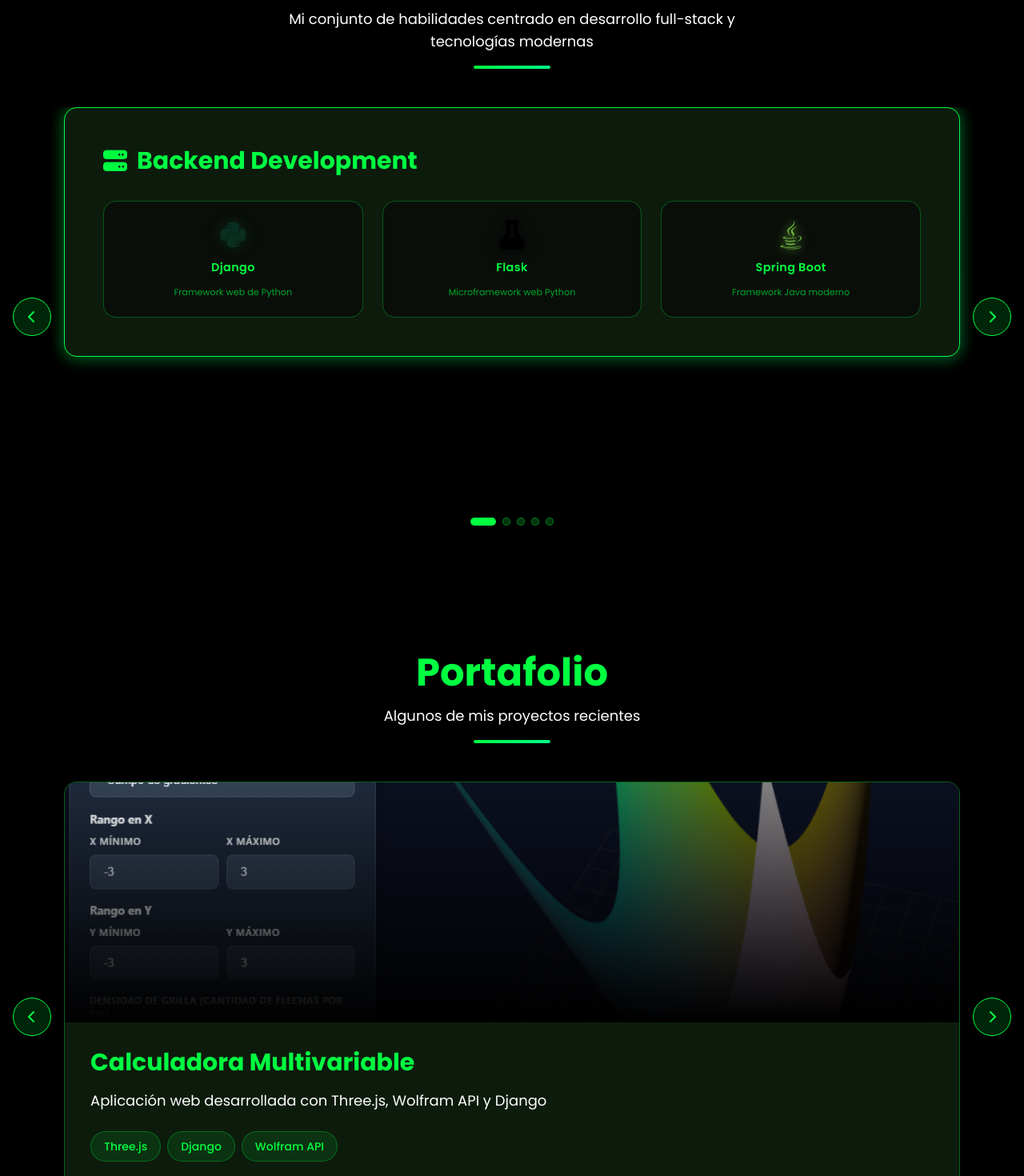
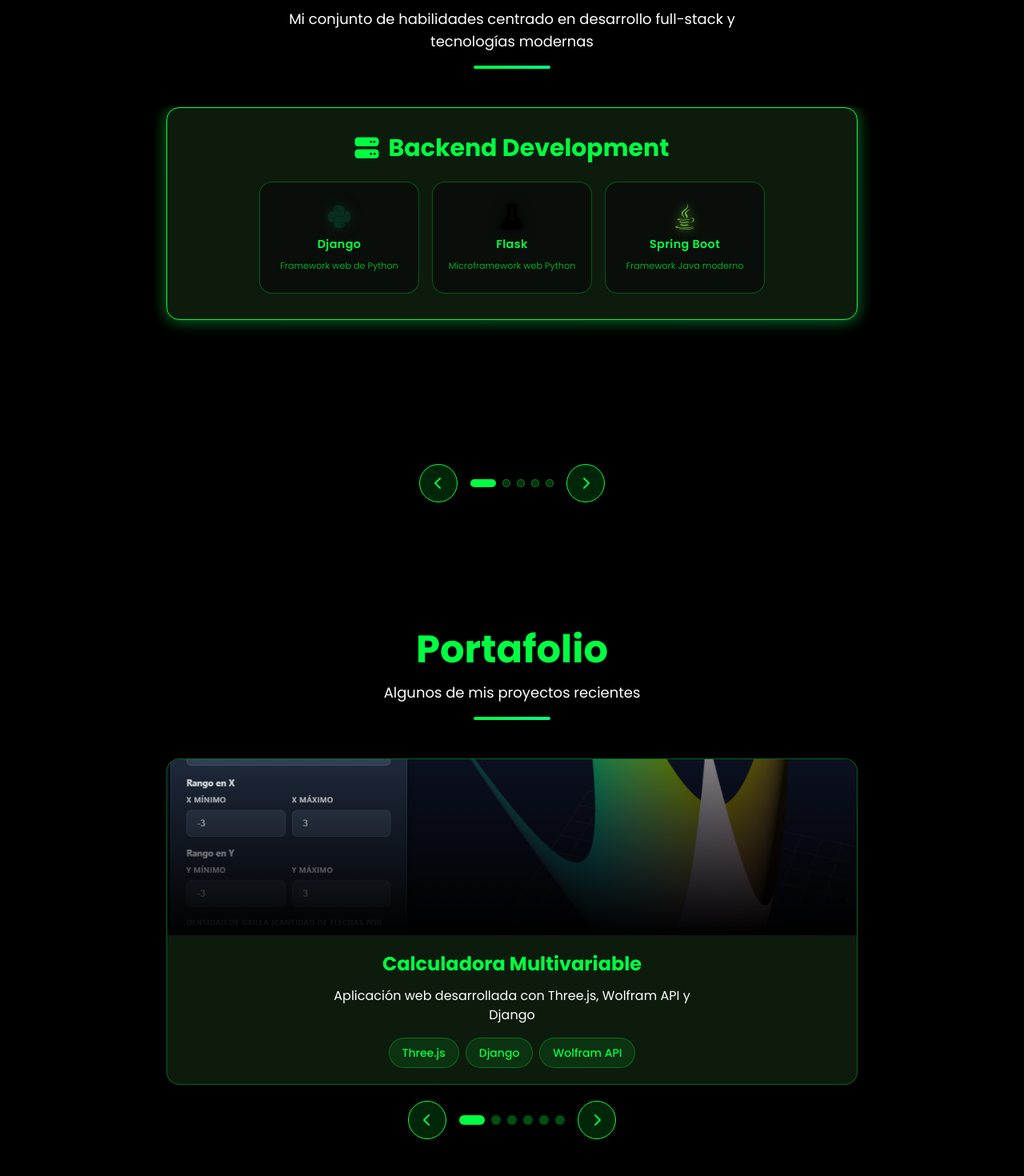
Before and after one commit to edben110/Portfolio-Next, a Next.js app: page / in a window 1280 px wide. Shown: the part 1580-3050 px from the top of the page at 80% size. Built offline with nearby package versions, Linux system fonts and the light colour scheme.

Commit message:
feat: dynamic sizes

```diff
--- a/components/Portfolio.tsx
+++ b/components/Portfolio.tsx
@@ -78,7 +78,7 @@
         </div>
 
         {/* Portfolio Carousel */}
-        <div className="relative max-w-6xl mx-auto">
+        <div className="relative max-w-xs sm:max-w-md md:max-w-2xl lg:max-w-3xl xl:max-w-4xl mx-auto">
           <div className="overflow-hidden">
             <div
               className="transition-transform duration-500 ease-in-out"
@@ -86,16 +86,16 @@
             >
               <div className="flex">
                 {projects.map((project, idx) => (
-                  <div key={idx} className="w-full flex-shrink-0 px-4">
+                  <div key={idx} className="w-full flex-shrink-0 px-2 sm:px-4">
                     <div
                       className={`bg-[#0d1b0d] border border-[rgba(0,255,65,0.3)] rounded-2xl overflow-hidden
                                 transition-all duration-300 hover:shadow-[0_15px_40px_rgba(0,255,65,0.3)]
-                                hover:border-[#00ff41] hover:-translate-y-[10px] group
+                                hover:border-[#00ff41] hover:-translate-y-[10px] group mx-auto
                                 ${project.hasLink ? 'cursor-pointer' : ''}`}
                       onClick={() => project.hasLink && window.open(project.link, '_blank')}
                     >
                       {/* Project Image */}
-                      <div className="relative h-[200px] sm:h-[240px] md:h-[280px] lg:h-[300px] overflow-hidden">
+                      <div className="relative h-[160px] sm:h-[180px] md:h-[200px] lg:h-[220px] overflow-hidden">
                         <Image
                           src={project.image}
                           alt={project.title}
@@ -106,14 +106,14 @@
                       </div>
 
                       {/* Project Content */}
-                      <div className="p-6 md:p-8">
-                        <h3 className="text-xl sm:text-2xl md:text-3xl font-bold text-[#00ff41] mb-4">
+                      <div className="p-4 md:p-5 text-center">
+                        <h3 className="text-lg sm:text-xl md:text-2xl font-bold text-[#00ff41] mb-3">
                           {project.title}
                         </h3>
-                        <p className="text-base md:text-lg text-white mb-6 leading-relaxed text-justify">{project.description}</p>
+                        <p className="text-sm md:text-base text-white mb-4 leading-relaxed text-center max-w-md mx-auto">{project.description}</p>
 
                         {/* Tags */}
-                        <div className="flex flex-wrap gap-2">
+                        <div className="flex flex-wrap gap-2 justify-center">
                           {project.tags.map((tag, tagIdx) => (
                             <span
                               key={tagIdx}
@@ -124,12 +124,6 @@
                             </span>
                           ))}
                         </div>
-
-                        {!project.hasLink && (
-                          <p className="text-sm text-white/80 mt-4 italic">
-                            Link pendiente
-                          </p>
-                        )}
                       </div>
                     </div>
                   </div>
@@ -139,31 +133,20 @@
           </div>
 
           {/* Navigation Buttons */}
+          <div className="flex justify-center items-center gap-4 mt-5">
             <button
               onClick={prevSlide}
-            className="absolute left-0 top-1/2 -translate-y-1/2 -translate-x-2 sm:-translate-x-4 md:-translate-x-12
-                     bg-[rgba(0,255,65,0.15)] hover:bg-[rgba(0,255,65,0.3)] border border-[#00ff41]
-                     rounded-full w-10 h-10 sm:w-12 sm:h-12 flex items-center justify-center text-[#00ff41]
+              className="bg-[rgba(0,255,65,0.15)] hover:bg-[rgba(0,255,65,0.3)] border border-[#00ff41]
+                       rounded-full w-12 h-12 flex items-center justify-center text-[#00ff41]
                        transition-all duration-300 hover:scale-110 hover:shadow-[0_0_15px_rgba(0,255,65,0.4)]
-                     active:scale-95 z-10"
+                       active:scale-95"
               aria-label="Proyecto anterior"
             >
-            <i className="fas fa-chevron-left text-sm sm:text-base"></i>
-          </button>
-          <button
-            onClick={nextSlide}
-            className="absolute right-0 top-1/2 -translate-y-1/2 translate-x-2 sm:translate-x-4 md:translate-x-12
-                     bg-[rgba(0,255,65,0.15)] hover:bg-[rgba(0,255,65,0.3)] border border-[#00ff41]
-                     rounded-full w-10 h-10 sm:w-12 sm:h-12 flex items-center justify-center text-[#00ff41]
-                     transition-all duration-300 hover:scale-110 hover:shadow-[0_0_15px_rgba(0,255,65,0.4)]
-                     active:scale-95 z-10"
-            aria-label="Próximo proyecto"
-          >
-            <i className="fas fa-chevron-right text-sm sm:text-base"></i>
+              <i className="fas fa-chevron-left"></i>
             </button>
 
             {/* Indicators */}
-          <div className="flex justify-center gap-2 mt-8">
+            <div className="flex justify-center gap-2">
             {projects.map((_, idx) => (
               <button
                 key={idx}
@@ -175,8 +158,18 @@
                 }`}
                 aria-label={`Ir a proyecto ${idx + 1}`}
               ></button>
-            ))}
-          </div>
+            ))}            </div>
+
+            <button
+              onClick={nextSlide}
+              className="bg-[rgba(0,255,65,0.15)] hover:bg-[rgba(0,255,65,0.3)] border border-[#00ff41]
+                       rounded-full w-12 h-12 flex items-center justify-center text-[#00ff41]
+                       transition-all duration-300 hover:scale-110 hover:shadow-[0_0_15px_rgba(0,255,65,0.4)]
+                       active:scale-95"
+              aria-label="Próximo proyecto"
+            >
+              <i className="fas fa-chevron-right"></i>
+            </button>          </div>
         </div>
       </div>
     </section>
--- a/components/Skills.tsx
+++ b/components/Skills.tsx
@@ -139,38 +139,46 @@
         </div>
 
         {/* Skills Carousel */}
-        <div className="relative max-w-6xl mx-auto">
+        <div className="relative max-w-xs sm:max-w-md md:max-w-2xl lg:max-w-3xl xl:max-w-4xl mx-auto">
           <div className="overflow-hidden">
             <div
               className="transition-transform duration-500 ease-in-out"
               style={{ transform: `translateX(-${currentIndex * 100}%)` }}
             >
               <div className="flex">
-                {skillCategories.map((category, idx) => (
+                {skillCategories.map((category, idx) => {
+                  const skillCount = category.skills.length;
+                  const containerWidth =
+                    skillCount === 1 ? 'max-w-[280px]' :
+                    skillCount === 2 ? 'max-w-[500px]' :
+                    'max-w-full';
+
+                  return (
                   <div key={idx} className="w-full flex-shrink-0 px-2 sm:px-4">
-                    <div className="bg-[#0d1b0d] border border-[#00ff41] rounded-2xl p-6 sm:p-8 md:p-10 lg:p-12
+                    <div className={`bg-[#0d1b0d] border border-[#00ff41] rounded-2xl p-4 sm:p-5 md:p-6 lg:p-8
                                   shadow-[0_4px_20px_rgba(0,255,65,0.15)] hover:shadow-[0_8px_30px_rgba(0,255,65,0.25)]
-                                  transition-all duration-300 hover:-translate-y-[5px] relative">
+                                  transition-all duration-300 hover:-translate-y-[5px] relative mx-auto ${containerWidth}`}>
 
                       {/* Gradient glow effect */}
                       <div className="absolute -inset-[2px] bg-gradient-to-br from-[#00ff41] to-[#00ff88]
                                     rounded-2xl opacity-30 blur-[10px] -z-10" />
 
-                      <h3 className="text-xl sm:text-2xl md:text-3xl font-bold text-[#00ff41] mb-6 md:mb-8 flex items-center gap-3">
+                      <h3 className="text-xl sm:text-2xl md:text-3xl font-bold text-[#00ff41] mb-4 md:mb-6 flex items-center justify-center gap-3">
                         <i className={`fas ${category.icon}`}></i>
                         {category.title}
                       </h3>
-                      <div className="grid grid-cols-1 sm:grid-cols-2 lg:grid-cols-3 gap-4 md:gap-6">
+                      <div className="flex flex-wrap justify-center gap-3 md:gap-4 w-full">
                         {category.skills.map((skill, skillIdx) => (
                           <div
                             key={skillIdx}
-                            className="bg-[#0a0e0a] border border-[rgba(0,255,65,0.3)] rounded-xl sm:rounded-2xl p-4 sm:p-6
+                            className="bg-[#0a0e0a] border border-[rgba(0,255,65,0.3)] rounded-xl sm:rounded-2xl p-3 sm:p-4
                                      hover:border-[#00ff41] hover:bg-[#132613] transition-all duration-300
-                                     hover:-translate-y-2 hover:shadow-[0_8px_25px_rgba(0,255,65,0.3)] group"
+                                     hover:-translate-y-2 hover:shadow-[0_8px_25px_rgba(0,255,65,0.3)] group
+                                     w-full max-w-[200px] h-[140px] flex items-center justify-center"
                           >
-                            <div className="flex flex-col items-center text-center space-y-2 sm:space-y-3">
+                            <div className="flex flex-col items-center text-center space-y-2">
                               <i
-                                className={`${skill.icon} text-[1.85rem] sm:text-[2.25rem] transition-all duration-300
+                                className={`${skill.icon} text-[1.65rem] sm:text-[2rem] transition-all duration-300
                                          group-hover:scale-110`}
                                 style={{
                                   color: skill.color,
@@ -187,37 +195,27 @@
                       </div>
                     </div>
                   </div>
-                ))}
+                  );
+                })}
               </div>
             </div>
           </div>
 
           {/* Navigation Buttons */}
+          <div className="flex justify-center items-center gap-4 mt-4 sm:mt-5 md:mt-6">
             <button
               onClick={prevSlide}
-            className="absolute left-0 top-1/2 -translate-y-1/2 -translate-x-2 sm:-translate-x-4 md:-translate-x-12
-                     bg-[rgba(0,255,65,0.15)] hover:bg-[rgba(0,255,65,0.3)] border border-[#00ff41]
-                     rounded-full w-10 h-10 sm:w-12 sm:h-12 flex items-center justify-center text-[#00ff41]
+              className="bg-[rgba(0,255,65,0.15)] hover:bg-[rgba(0,255,65,0.3)] border border-[#00ff41]
+                       rounded-full w-12 h-12 flex items-center justify-center text-[#00ff41]
                        transition-all duration-300 hover:scale-110 hover:shadow-[0_0_15px_rgba(0,255,65,0.4)]
-                     active:scale-95 z-10"
+                       active:scale-95"
               aria-label="Habilidad anterior"
             >
-            <i className="fas fa-chevron-left text-sm sm:text-base"></i>
-          </button>
-          <button
-            onClick={nextSlide}
-            className="absolute right-0 top-1/2 -translate-y-1/2 translate-x-2 sm:translate-x-4 md:translate-x-12
-                     bg-[rgba(0,255,65,0.15)] hover:bg-[rgba(0,255,65,0.3)] border border-[#00ff41]
-                     rounded-full w-10 h-10 sm:w-12 sm:h-12 flex items-center justify-center text-[#00ff41]
-                     transition-all duration-300 hover:scale-110 hover:shadow-[0_0_15px_rgba(0,255,65,0.4)]
-                     active:scale-95 z-10"
-            aria-label="Próxima habilidad"
-          >
-            <i className="fas fa-chevron-right text-sm sm:text-base"></i>
+              <i className="fas fa-chevron-left"></i>
             </button>
 
             {/* Indicators */}
-          <div className="flex justify-center gap-2 mt-8">
+            <div className="flex justify-center gap-2">
             {skillCategories.map((_, idx) => (
               <button
                 key={idx}
@@ -229,8 +227,18 @@
                 }`}
                 aria-label={`Ir a categoría ${idx + 1}`}
               ></button>
-            ))}
-          </div>
+            ))}            </div>
+
+            <button
+              onClick={nextSlide}
+              className="bg-[rgba(0,255,65,0.15)] hover:bg-[rgba(0,255,65,0.3)] border border-[#00ff41]
+                       rounded-full w-12 h-12 flex items-center justify-center text-[#00ff41]
+                       transition-all duration-300 hover:scale-110 hover:shadow-[0_0_15px_rgba(0,255,65,0.4)]
+                       active:scale-95"
+              aria-label="Próxima habilidad"
+            >
+              <i className="fas fa-chevron-right"></i>
+            </button>          </div>
         </div>
       </div>
     </section>
```
Lines whose indentation alone changed are shown as unchanged.
